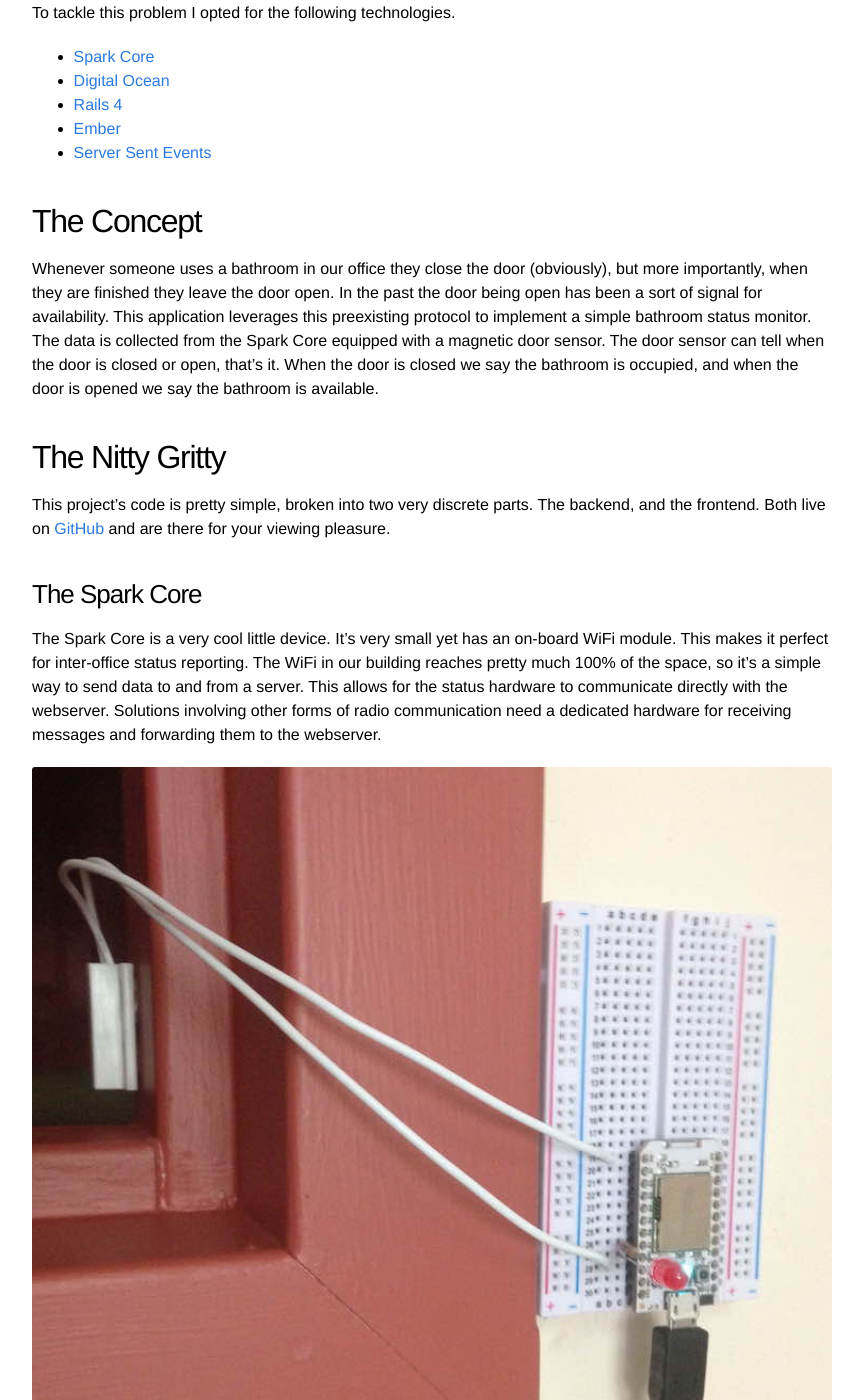
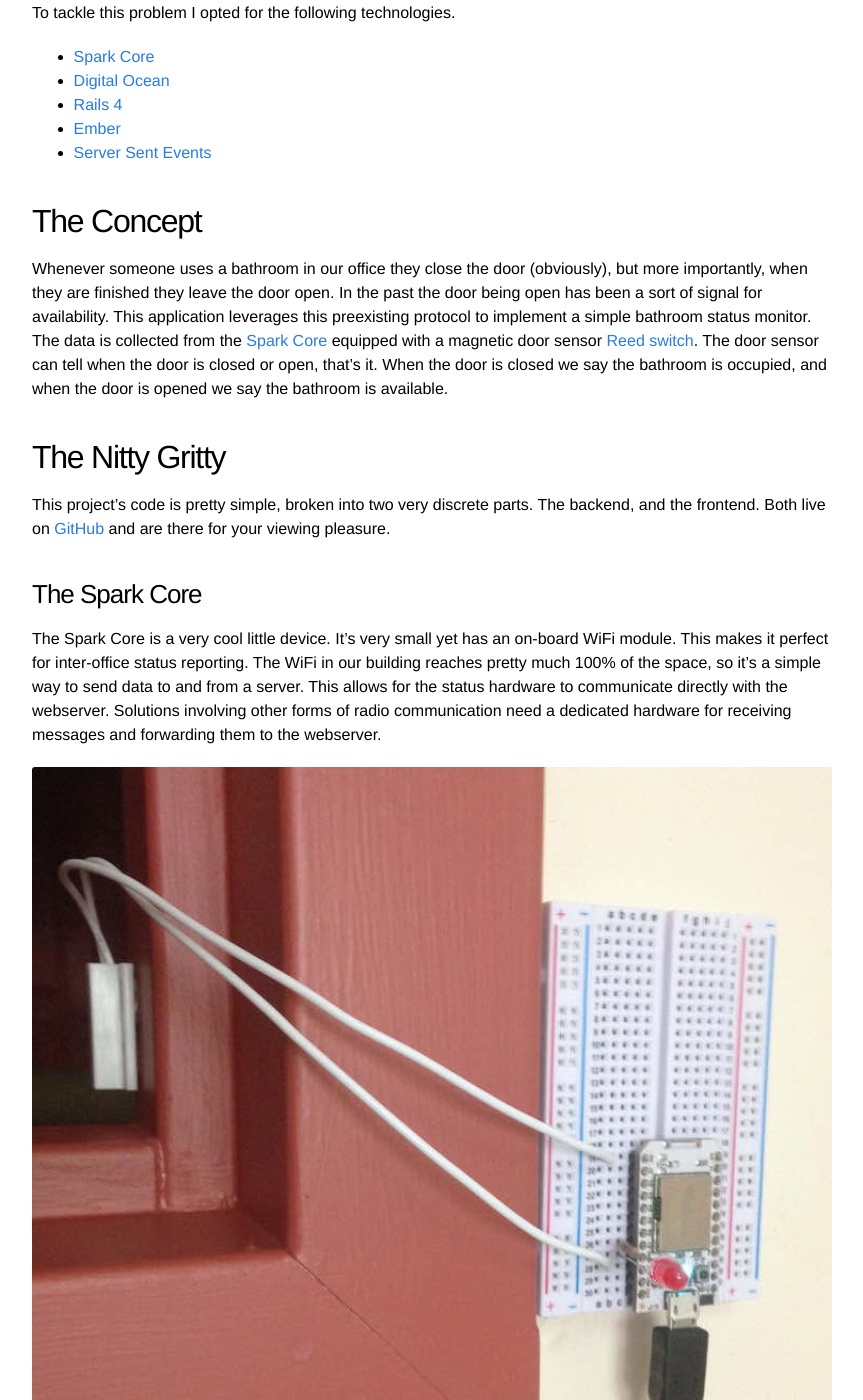
Before and after one commit to Americastestkitchen/Americastestkitchen.github.io, a Jekyll site: the page built from _posts/2014-06-15-bathroom-status.markdown, in a window 1280 px wide and 1400 px high, scrolled down 982 px. Shown: the whole window, without its empty margins (208-1071 px from the left). Built offline with Jekyll 4.4.1, drawn with Linux system fonts in a browser that asks for light colours; some of the changed text lies outside the part shown.

Commit message:
Adding reed switch links, and a few others.

```diff
--- a/_posts/2014-06-15-bathroom-status.markdown
+++ b/_posts/2014-06-15-bathroom-status.markdown
@@ -24,7 +24,7 @@
 
 ## The Concept
 
-Whenever someone uses a bathroom in our office they close the door (obviously), but more importantly, when they are finished they leave the door open. In the past the door being open has been a sort of signal for availability. This application leverages this preexisting protocol to implement a simple bathroom status monitor. The data is collected from the Spark Core equipped with a magnetic door sensor. The door sensor can tell when the door is closed or open, that's it. When the door is closed we say the bathroom is occupied, and when the door is opened we say the bathroom is available.
+Whenever someone uses a bathroom in our office they close the door (obviously), but more importantly, when they are finished they leave the door open. In the past the door being open has been a sort of signal for availability. This application leverages this preexisting protocol to implement a simple bathroom status monitor. The data is collected from the [Spark Core](https://www.spark.io) equipped with a magnetic door sensor [Reed switch](http://en.wikipedia.org/wiki/Reed_switch). The door sensor can tell when the door is closed or open, that's it. When the door is closed we say the bathroom is occupied, and when the door is opened we say the bathroom is available.
 
 ## The Nitty Gritty
 
@@ -36,7 +36,7 @@
 
 ![The device](/images/bathroom_status_hardware.jpg)
 
-The photo above is the current setup. As you can see it's dead simple, just a Spark Core with a magnetic door sensor and an LED. We don't even need resistors for the sensor because we are making use of the internal pull up capabilities of the core.
+The photo above is the current setup. As you can see it's dead simple, just a [Spark Core](https://www.spark.io) with a [Adafruit Magnetic Contact Switch (door sensor)](http://www.adafruit.com/product/375) and an LED. We don't even need resistors for the sensor because we are making use of the internal pull up capabilities of the core.
 
 Sending events with the Spark Core is simple, in fact the whole firmware for this project fits easily below. To understand it better refer to the *excellent* [Spark Core documentation](http://docs.spark.io).
 
```
